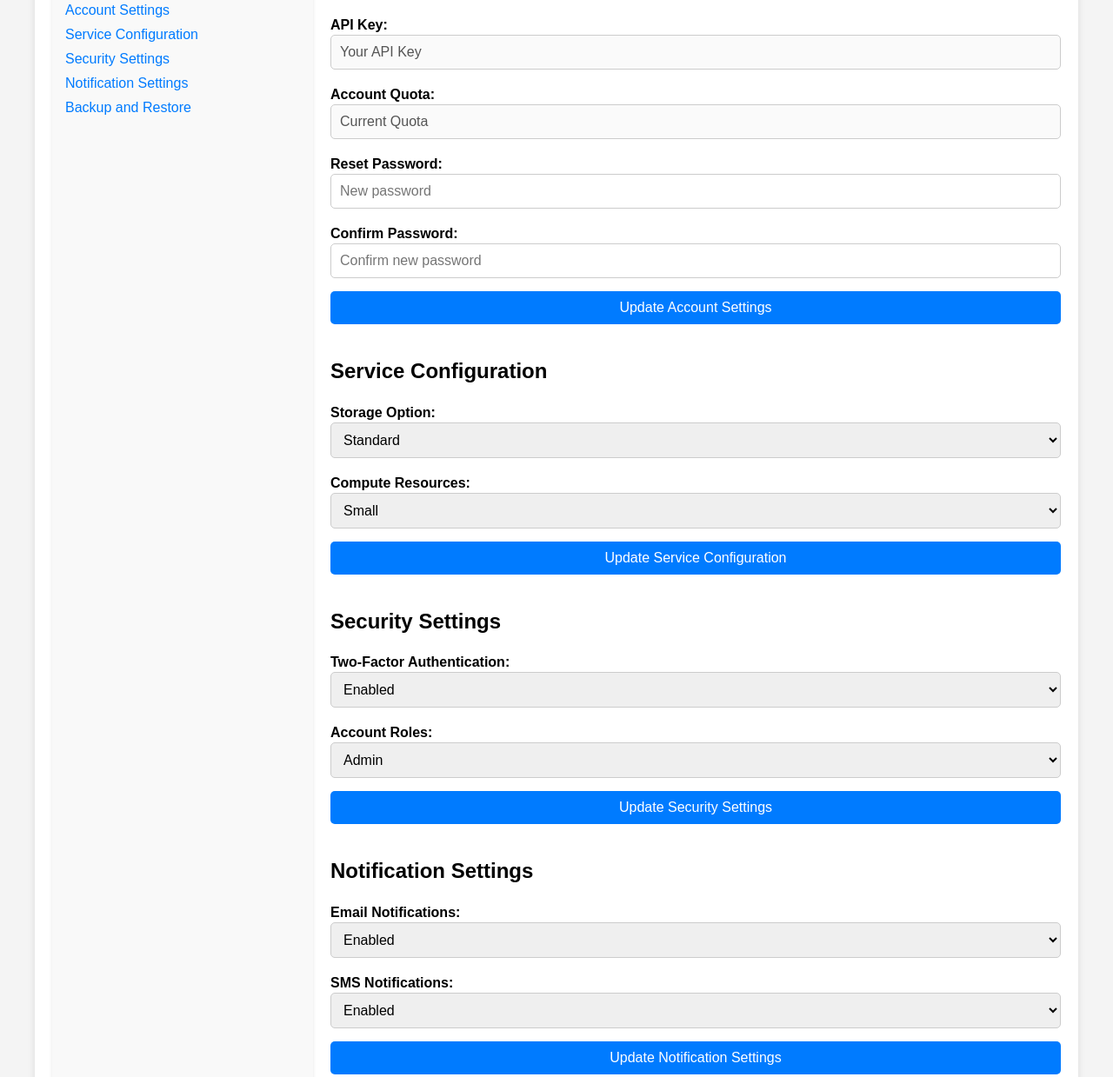
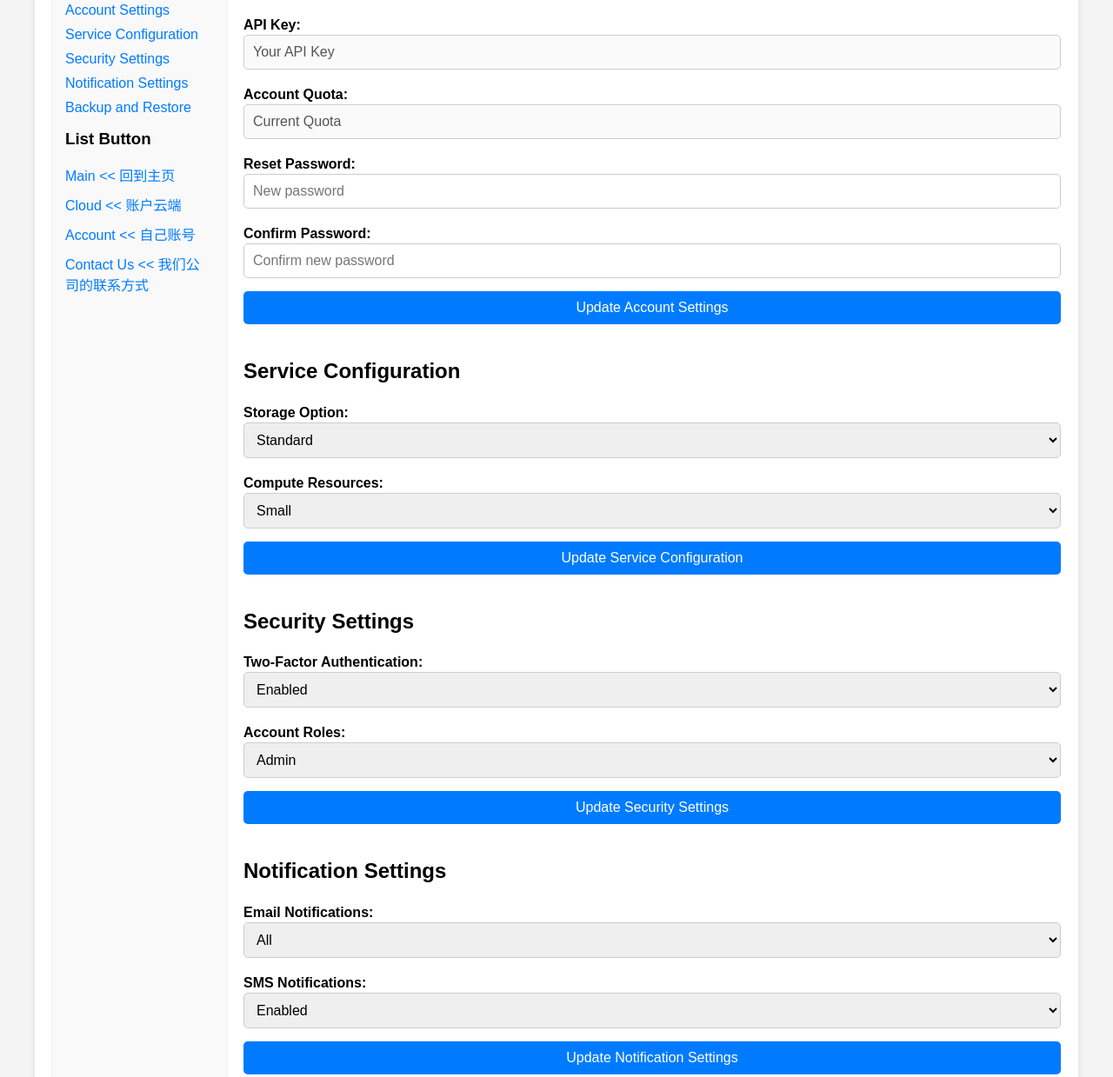
Before and after one commit to KelvinChan1996/mkcloud.github.io, a plain HTML site: page settings.html in a window 1280 px wide. Shown: the part 153-1392 px from the top of the page at 87% size. Drawn offline with Linux system fonts and the light colour scheme.

Commit message:
Update settings.html

```diff
--- a/settings.html
+++ b/settings.html
@@ -102,7 +102,7 @@
         }
 
         .sidebar {
-            width: 300px;
+            width: 200px;
             background-color: #f9f9f9;
             padding: 15px;
             border-radius: 5px;
@@ -208,6 +208,13 @@
                 <li><a href="#notification-settings">Notification Settings</a></li>
                 <li><a href="#backup-restore">Backup and Restore</a></li>
             </ul>
+            <h3>List Button</h3>
+            <ul>
+                <li><a href="#home">Main &lt;&lt; 回到主页</a></li>
+                <li><a href="#cloud">Cloud &lt;&lt; 账户云端</a></li>
+                <li><a href="#account">Account &lt;&lt; 自己账号</a></li>
+                <li><a href="#contact-us">Contact Us &lt;&lt; 我们公司的联系方式</a></li>
+            </ul>
         </div>
         <div class="main-content">
             <div class="form-container">
@@ -265,8 +272,8 @@
                 <h2 id="notification-settings">Notification Settings</h2>
                 <label for="email-notifications">Email Notifications:</label>
                 <select id="email-notifications">
-                    <option value="enabled">Enabled</option>
-                    <option value="disabled">Disabled</option>
+                    <option value="all">All</option>
+                    <option value="none">None</option>
                 </select>
 
                 <label for="sms-notifications">SMS Notifications:</label>
```
